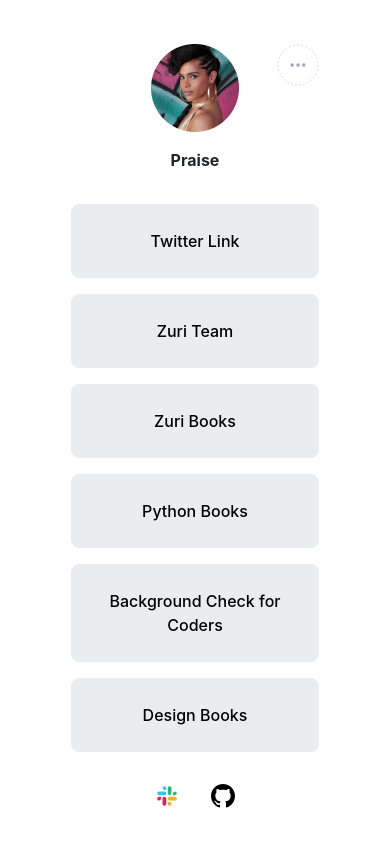
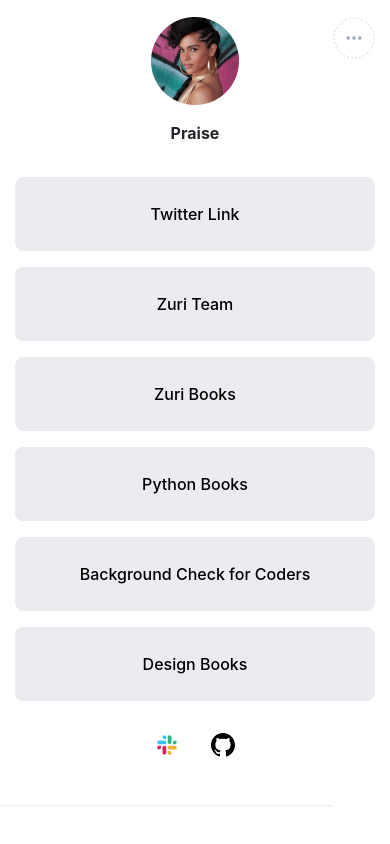
Before and after one commit to Praise25/stage-1-task, a React (Create React App) app: page / in a window 390 px wide. Shown: the top 844 px of the page. Built offline with nearby package versions, Linux system fonts and the light colour scheme.

Commit message:
style: add responsiveness to the app container

```diff
--- a/src/App.module.css
+++ b/src/App.module.css
@@ -6,3 +6,10 @@
   margin: 3% auto;
   padding: 2em;
 }
+
+@media (max-width: 480px) {
+  .app-container {
+    max-width: 95%;
+    padding: 5px;
+  }
+}
```
